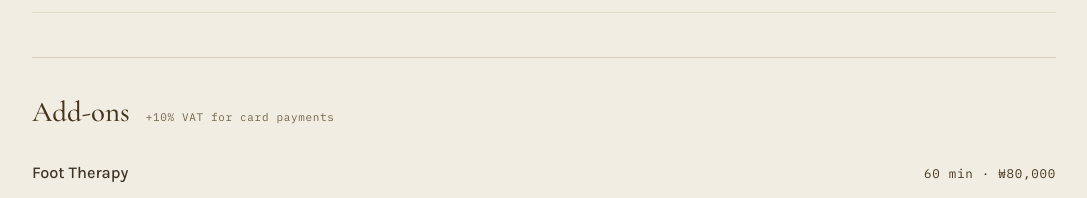
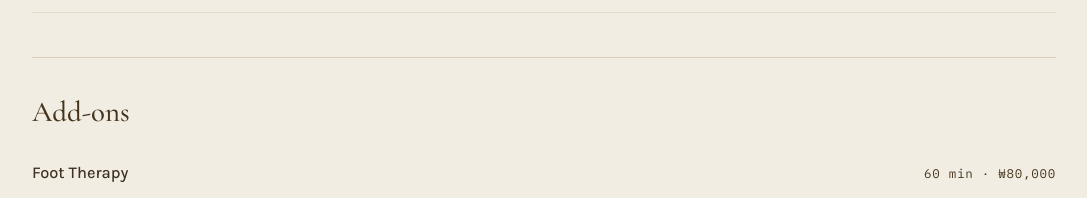
Before and after one commit to cjswo42116-max/cocoaroma, a plain HTML site: page index.html in a window 1280 px wide. Shown: the part 4732-4930 px from the top of the page, without its empty margins (96-1183 px from the left). Drawn offline with nearby package versions, Linux system fonts and the light colour scheme.

Commit message:
Remove VAT note from Add-ons heading
Co-Authored-By: Claude Opus 5.5 <noreply@anthropic.com>

```diff
--- a/index.html
+++ b/index.html
@@ -255,7 +255,6 @@
     <div class="menu-cat reveal">
       <div class="menu-cat-head">
         <h3>Add-ons</h3>
-        <span class="vat-note">+10% VAT for card payments</span>
       </div>
       <ul class="rows rows-compact">
         <li class="row"><div class="row-name">Foot Therapy</div><div class="row-meta">60 min · ₩80,000</div></li>
```
